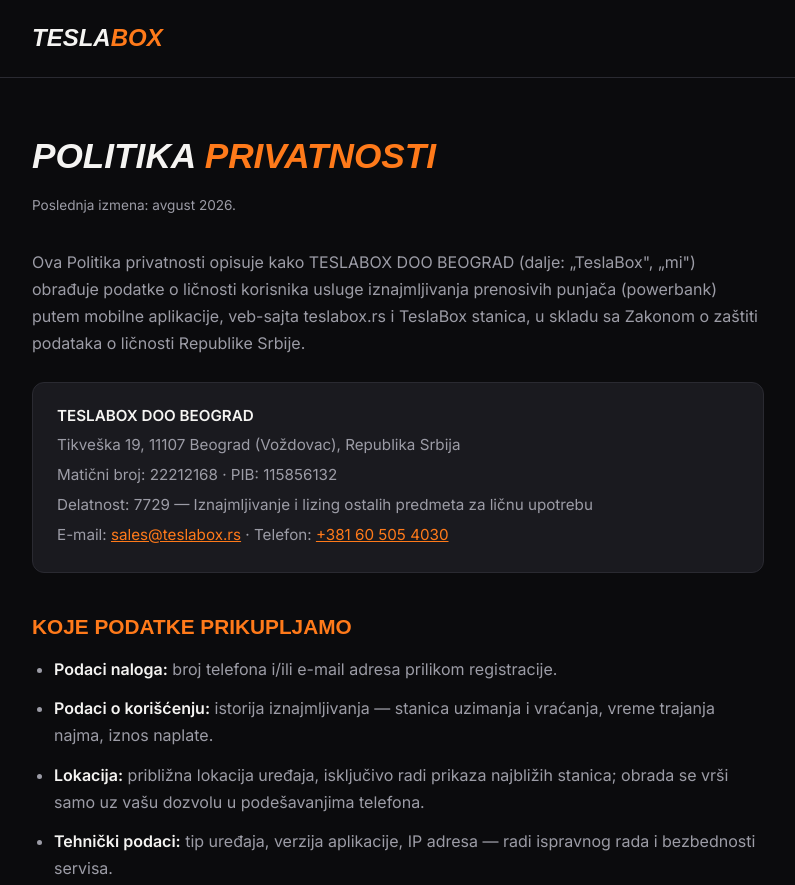
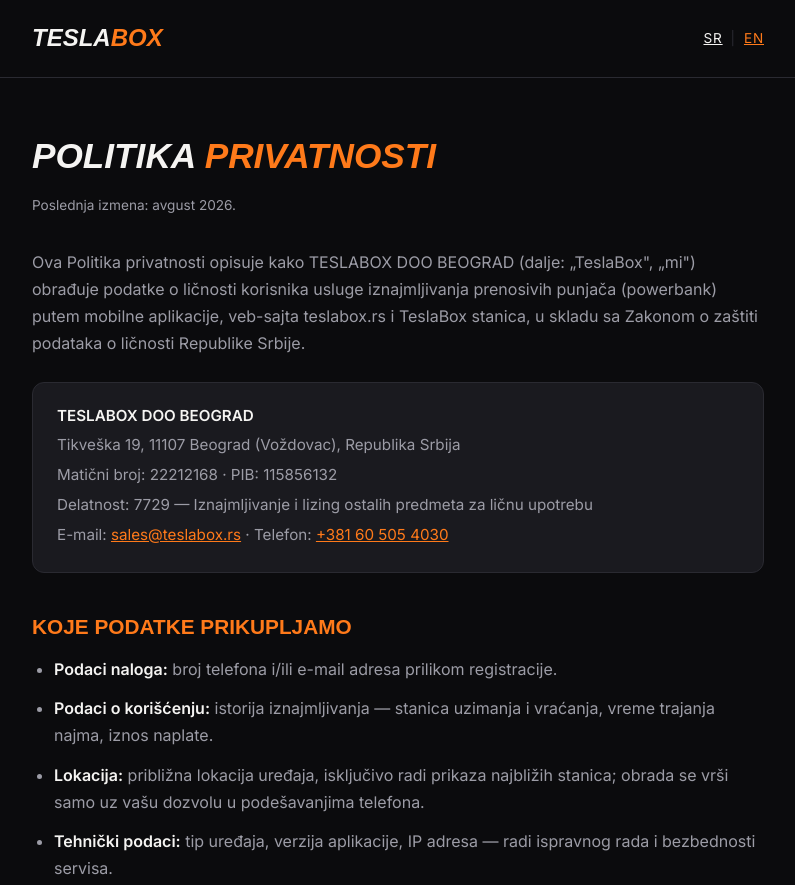
Before and after one commit to max94win-beep/teslabox, a plain HTML site: page privatnost.html in a window 1280 px wide. Shown: the top 885 px of the page, without its empty margins (242-1037 px from the left). Drawn offline with Linux system fonts and the light colour scheme; a web font is replaced by a local one.

Commit message:
Add EN versions + SR|EN switcher

```diff
--- a/privatnost.html
+++ b/privatnost.html
@@ -32,7 +32,7 @@
 </style>
 </head>
 <body>
-<header><div class="container"><a class="logo" href="index.html">Tesla<b>Box</b></a></div></header>
+<header><div class="container" style="display:flex;justify-content:space-between;align-items:center"><a class="logo" href="index.html">Tesla<b>Box</b></a><span style="font-size:.85rem;letter-spacing:.06em"><a href="privatnost.html" style="color:var(--white)" >SR</a><span style="color:var(--line);margin:0 8px">|</span><a href="privacy.html"  >EN</a></span></div></header>
 <div class="container">
 
 <h1>Politika <span style="color:var(--orange)">privatnosti</span></h1>
```
